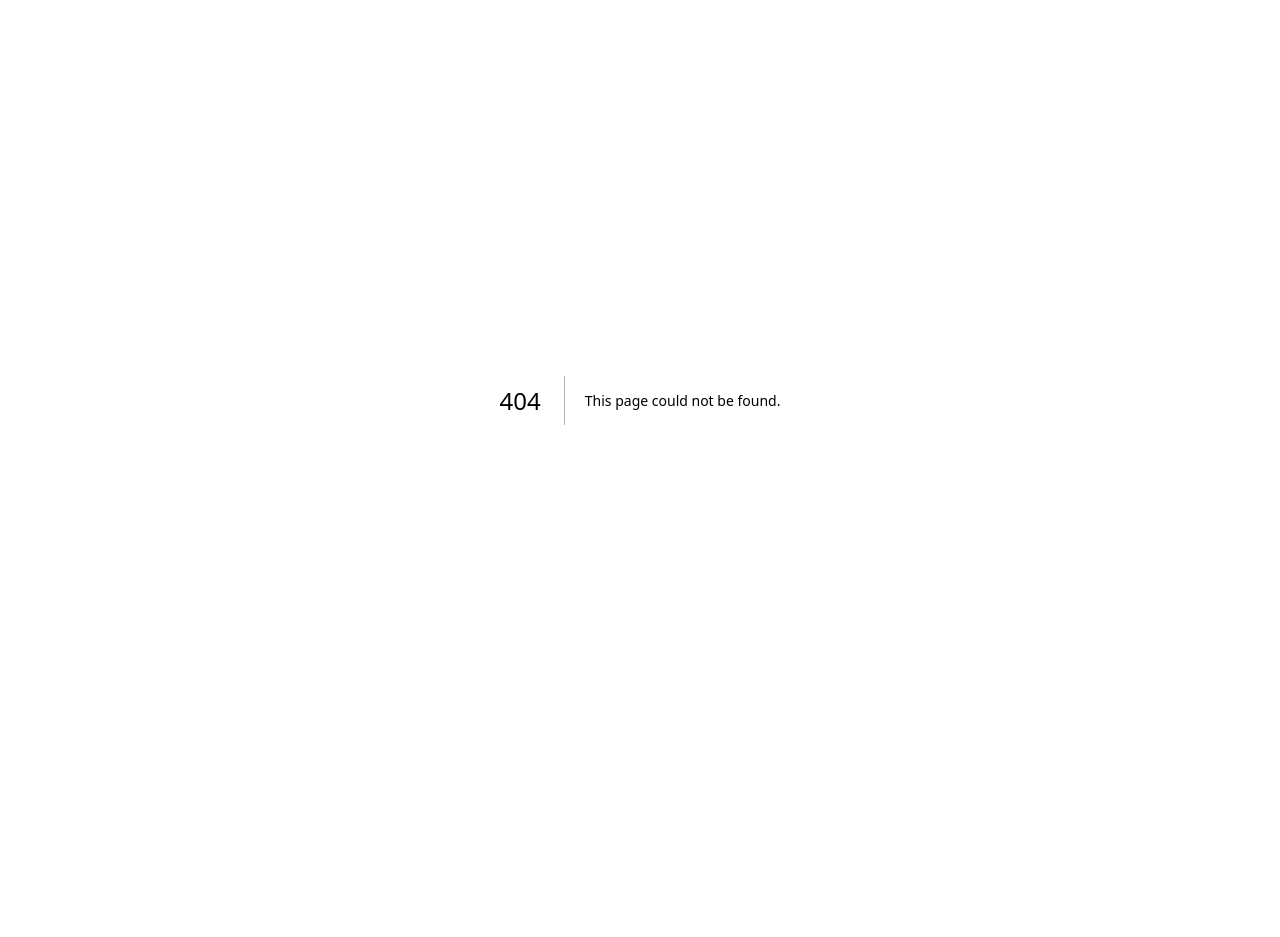
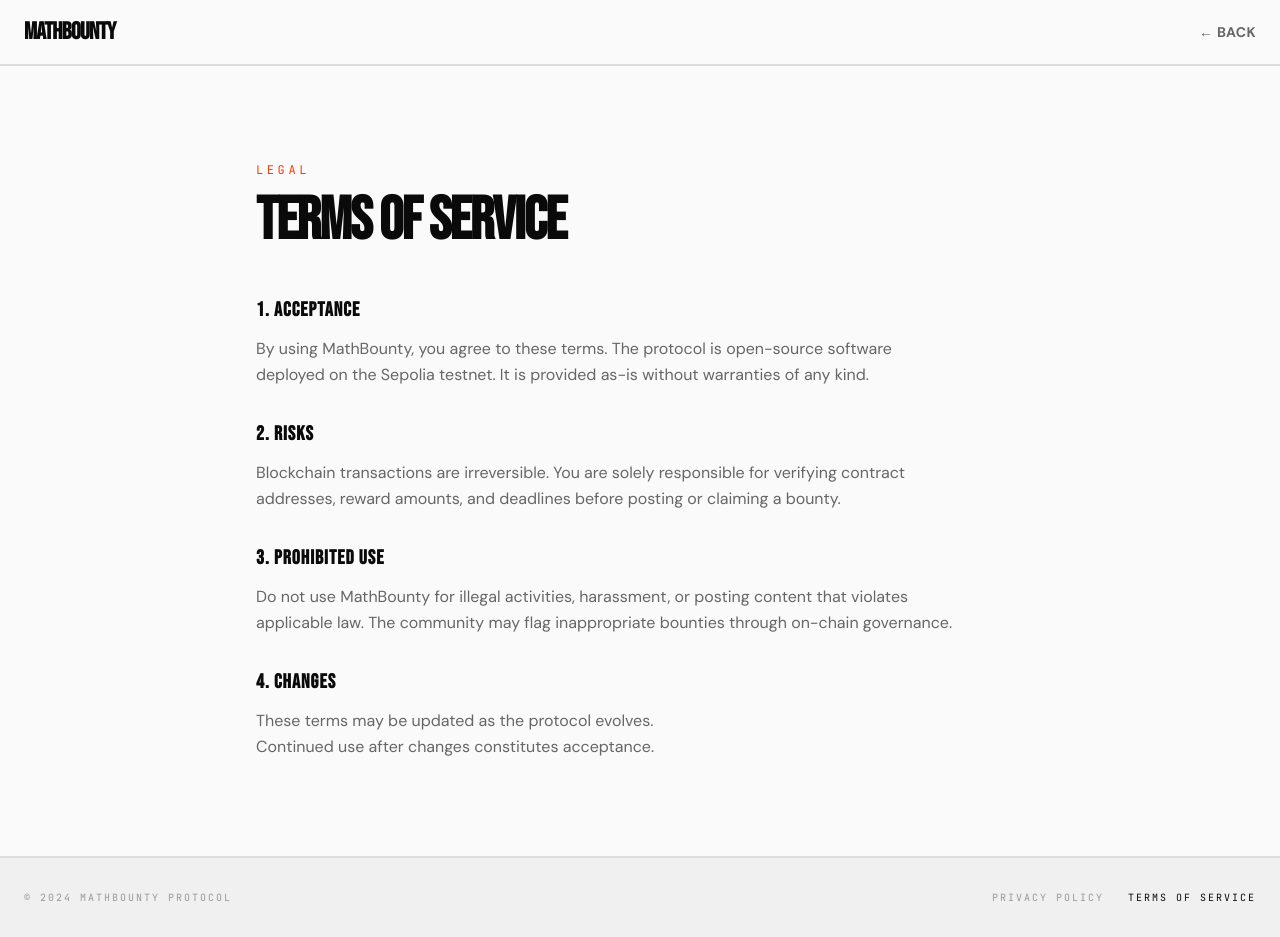
Before and after one commit to Wisdomous20/MathBounty, a Next.js app in the folder web/: page /terms in a window 1280 px wide. Before the commit this address had no page. Before the commit the page ends 800 px from the top, so only its background shows below. Built offline with nearby package versions, Linux system fonts and the light colour scheme.

Commit message:
feat(web): add not-found, privacy policy, and terms of service pages

```diff
--- /dev/null
+++ b/web/app/not-found.tsx
@@ -0,0 +1,61 @@
+import Link from "next/link";
+
+export const metadata = {
+  title: "404 — Page Not Found",
+  description: "This page does not exist on MathBounty.",
+};
+
+export default function NotFound() {
+  return (
+    <div className="flex flex-col min-h-dvh bg-surface text-ink font-body">
+      {/* Navigation — minimal for error page */}
+      <header className="sticky top-0 z-50 border-b-2 border-border bg-surface">
+        <div className="max-w-7xl mx-auto px-6 h-16 flex items-center justify-between">
+          <Link href="/" className="font-display text-2xl font-extrabold tracking-tight text-ink">
+            MathBounty
+          </Link>
+        </div>
+      </header>
+
+      <main className="flex-1 flex items-center justify-center px-6">
+        <div className="max-w-2xl mx-auto text-center">
+          {/* Large ghost number */}
+          <div className="font-display text-[clamp(6rem,20vw,14rem)] font-bold text-ink opacity-[0.04] leading-none select-none">
+            404
+          </div>
+
+          <div className="relative -mt-12 md:-mt-20">
+            <span className="font-mono text-xs text-brand uppercase tracking-[0.3em] block mb-4">
+              Error
+            </span>
+            <h1 className="font-display text-4xl md:text-6xl font-bold text-ink mb-6 leading-[0.9] tracking-tight">
+              Page not found
+            </h1>
+            <p className="text-lg text-ink-muted max-w-md mx-auto mb-10 leading-relaxed">
+              The page you are looking for does not exist or has been moved.
+            </p>
+            <Link
+              href="/"
+              className="inline-flex items-center justify-center px-8 py-4 text-sm font-bold tracking-widest uppercase bg-brand text-surface hover:bg-brand-dim active:translate-y-[1px] active:scale-[0.98] transition-all duration-normal"
+            >
+              Back to home
+            </Link>
+          </div>
+        </div>
+      </main>
+
+      {/* Minimal footer */}
+      <footer className="border-t-2 border-border py-8 px-6 bg-surface-sunken">
+        <div className="max-w-7xl mx-auto flex flex-col md:flex-row justify-between items-center gap-4">
+          <div className="font-mono text-[10px] text-ink-faint uppercase tracking-[0.2em]">
+            © 2026 MathBounty Protocol
+          </div>
+          <div className="flex gap-6 font-mono text-[10px] text-ink-faint uppercase tracking-[0.2em]">
+            <Link href="/privacy" className="hover:text-ink active:opacity-70 transition-all">Privacy Policy</Link>
+            <Link href="/terms" className="hover:text-ink active:opacity-70 transition-all">Terms of Service</Link>
+          </div>
+        </div>
+      </footer>
+    </div>
+  );
+}
--- /dev/null
+++ b/web/app/privacy/page.tsx
@@ -0,0 +1,82 @@
+import Link from "next/link";
+
+export const metadata = {
+  title: "Privacy Policy — MathBounty",
+  description: "MathBounty privacy policy.",
+};
+
+export default function PrivacyPage() {
+  return (
+    <div className="flex flex-col min-h-dvh bg-surface text-ink font-body">
+      <header className="sticky top-0 z-50 border-b-2 border-border bg-surface">
+        <div className="max-w-7xl mx-auto px-6 h-16 flex items-center justify-between">
+          <Link href="/" className="font-display text-2xl font-extrabold tracking-tight text-ink">
+            MathBounty
+          </Link>
+          <Link
+            href="/"
+            className="text-sm font-bold tracking-wide text-ink-muted uppercase hover:text-ink transition-colors duration-fast"
+          >
+            ← Back
+          </Link>
+        </div>
+      </header>
+
+      <main className="flex-1 px-6 py-16 md:py-24">
+        <div className="max-w-3xl mx-auto">
+          <span className="font-mono text-xs text-brand uppercase tracking-[0.3em] block mb-4">
+            Legal
+          </span>
+          <h1 className="font-display text-4xl md:text-6xl font-bold text-ink mb-12 leading-[0.9] tracking-tight">
+            Privacy Policy
+          </h1>
+
+          <div className="space-y-8 text-ink-muted leading-relaxed">
+            <section>
+              <h2 className="font-display text-xl font-bold text-ink mb-3 uppercase tracking-wider">1. Overview</h2>
+              <p>
+                MathBounty is a decentralized application. We do not operate servers that collect personal data.
+                All bounty data is stored on the public Sepolia blockchain and is visible to anyone.
+              </p>
+            </section>
+
+            <section>
+              <h2 className="font-display text-xl font-bold text-ink mb-3 uppercase tracking-wider">2. Wallet addresses</h2>
+              <p>
+                When you connect a wallet, only your public address is exposed. We do not have access to your private keys,
+                seed phrase, or any information stored locally in your wallet.
+              </p>
+            </section>
+
+            <section>
+              <h2 className="font-display text-xl font-bold text-ink mb-3 uppercase tracking-wider">3. Cookies</h2>
+              <p>
+                We do not use tracking cookies. Any local storage is limited to UI preferences (such as reduced motion)
+                and never leaves your device.
+              </p>
+            </section>
+
+            <section>
+              <h2 className="font-display text-xl font-bold text-ink mb-3 uppercase tracking-wider">4. Contact</h2>
+              <p>
+                For privacy-related questions, contact us through the protocol repository on GitHub.
+              </p>
+            </section>
+          </div>
+        </div>
+      </main>
+
+      <footer className="border-t-2 border-border py-8 px-6 bg-surface-sunken">
+        <div className="max-w-7xl mx-auto flex flex-col md:flex-row justify-between items-center gap-4">
+          <div className="font-mono text-[10px] text-ink-faint uppercase tracking-[0.2em]">
+            © 2024 MathBounty Protocol
+          </div>
+          <div className="flex gap-6 font-mono text-[10px] text-ink-faint uppercase tracking-[0.2em]">
+            <Link href="/privacy" className="text-ink">Privacy Policy</Link>
+            <Link href="/terms" className="hover:text-ink transition-colors">Terms of Service</Link>
+          </div>
+        </div>
+      </footer>
+    </div>
+  );
+}
--- /dev/null
+++ b/web/app/terms/page.tsx
@@ -0,0 +1,82 @@
+import Link from "next/link";
+
+export const metadata = {
+  title: "Terms of Service — MathBounty",
+  description: "MathBounty terms of service.",
+};
+
+export default function TermsPage() {
+  return (
+    <div className="flex flex-col min-h-dvh bg-surface text-ink font-body">
+      <header className="sticky top-0 z-50 border-b-2 border-border bg-surface">
+        <div className="max-w-7xl mx-auto px-6 h-16 flex items-center justify-between">
+          <Link href="/" className="font-display text-2xl font-extrabold tracking-tight text-ink">
+            MathBounty
+          </Link>
+          <Link
+            href="/"
+            className="text-sm font-bold tracking-wide text-ink-muted uppercase hover:text-ink transition-colors duration-fast"
+          >
+            ← Back
+          </Link>
+        </div>
+      </header>
+
+      <main className="flex-1 px-6 py-16 md:py-24">
+        <div className="max-w-3xl mx-auto">
+          <span className="font-mono text-xs text-brand uppercase tracking-[0.3em] block mb-4">
+            Legal
+          </span>
+          <h1 className="font-display text-4xl md:text-6xl font-bold text-ink mb-12 leading-[0.9] tracking-tight">
+            Terms of Service
+          </h1>
+
+          <div className="space-y-8 text-ink-muted leading-relaxed">
+            <section>
+              <h2 className="font-display text-xl font-bold text-ink mb-3 uppercase tracking-wider">1. Acceptance</h2>
+              <p>
+                By using MathBounty, you agree to these terms. The protocol is open-source software deployed on the
+                Sepolia testnet. It is provided as-is without warranties of any kind.
+              </p>
+            </section>
+
+            <section>
+              <h2 className="font-display text-xl font-bold text-ink mb-3 uppercase tracking-wider">2. Risks</h2>
+              <p>
+                Blockchain transactions are irreversible. You are solely responsible for verifying contract addresses,
+                reward amounts, and deadlines before posting or claiming a bounty.
+              </p>
+            </section>
+
+            <section>
+              <h2 className="font-display text-xl font-bold text-ink mb-3 uppercase tracking-wider">3. Prohibited use</h2>
+              <p>
+                Do not use MathBounty for illegal activities, harassment, or posting content that violates applicable law.
+                The community may flag inappropriate bounties through on-chain governance.
+              </p>
+            </section>
+
+            <section>
+              <h2 className="font-display text-xl font-bold text-ink mb-3 uppercase tracking-wider">4. Changes</h2>
+              <p>
+                These terms may be updated as the protocol evolves. Continued use after changes constitutes acceptance.
+              </p>
+            </section>
+          </div>
+        </div>
+      </main>
+
+      <footer className="border-t-2 border-border py-8 px-6 bg-surface-sunken">
+        <div className="max-w-7xl mx-auto flex flex-col md:flex-row justify-between items-center gap-4">
+          <div className="font-mono text-[10px] text-ink-faint uppercase tracking-[0.2em]">
+            © 2024 MathBounty Protocol
+          </div>
+          <div className="flex gap-6 font-mono text-[10px] text-ink-faint uppercase tracking-[0.2em]">
+            <Link href="/privacy" className="hover:text-ink transition-colors">Privacy Policy</Link>
+            <Link href="/terms" className="text-ink">Terms of Service</Link>
+          </div>
+        </div>
+      </footer>
+    </div>
+  );
+}
```
